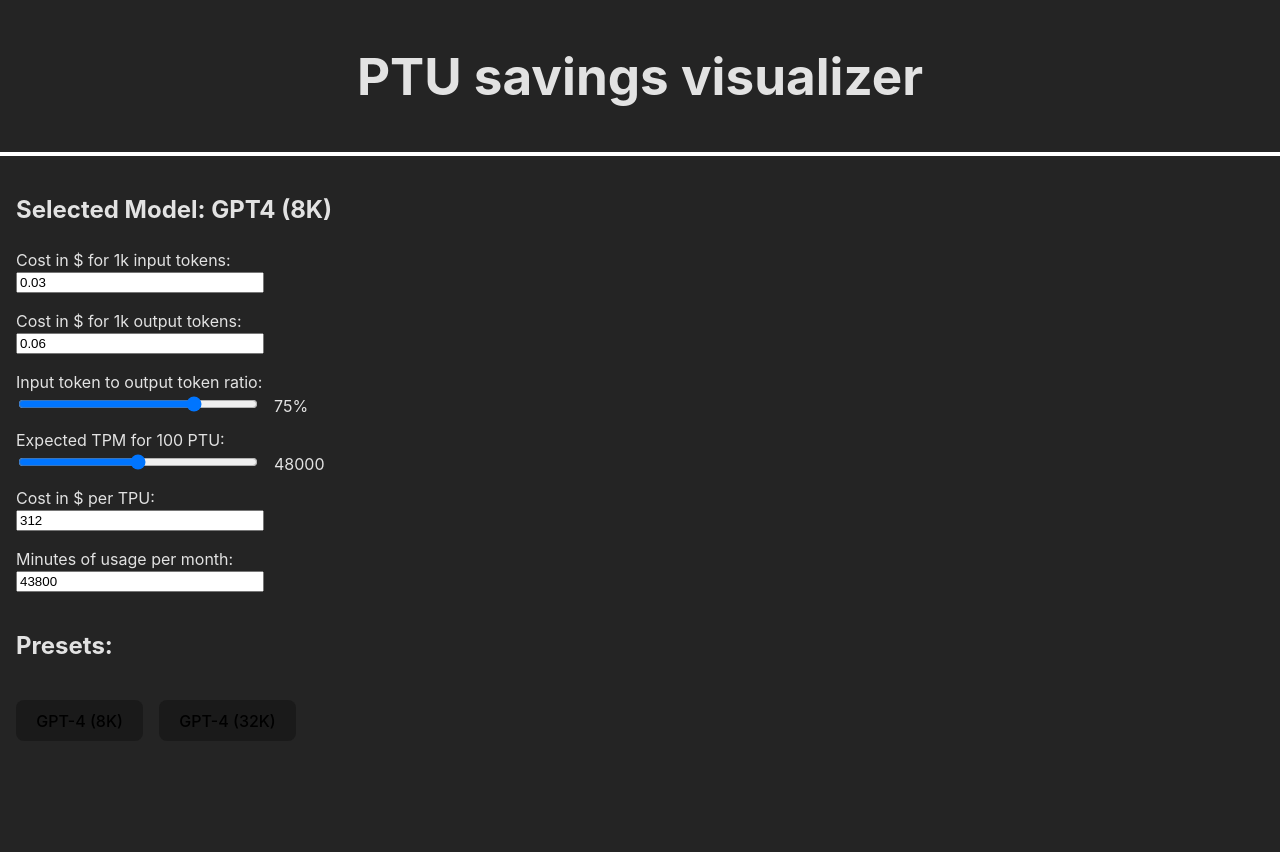
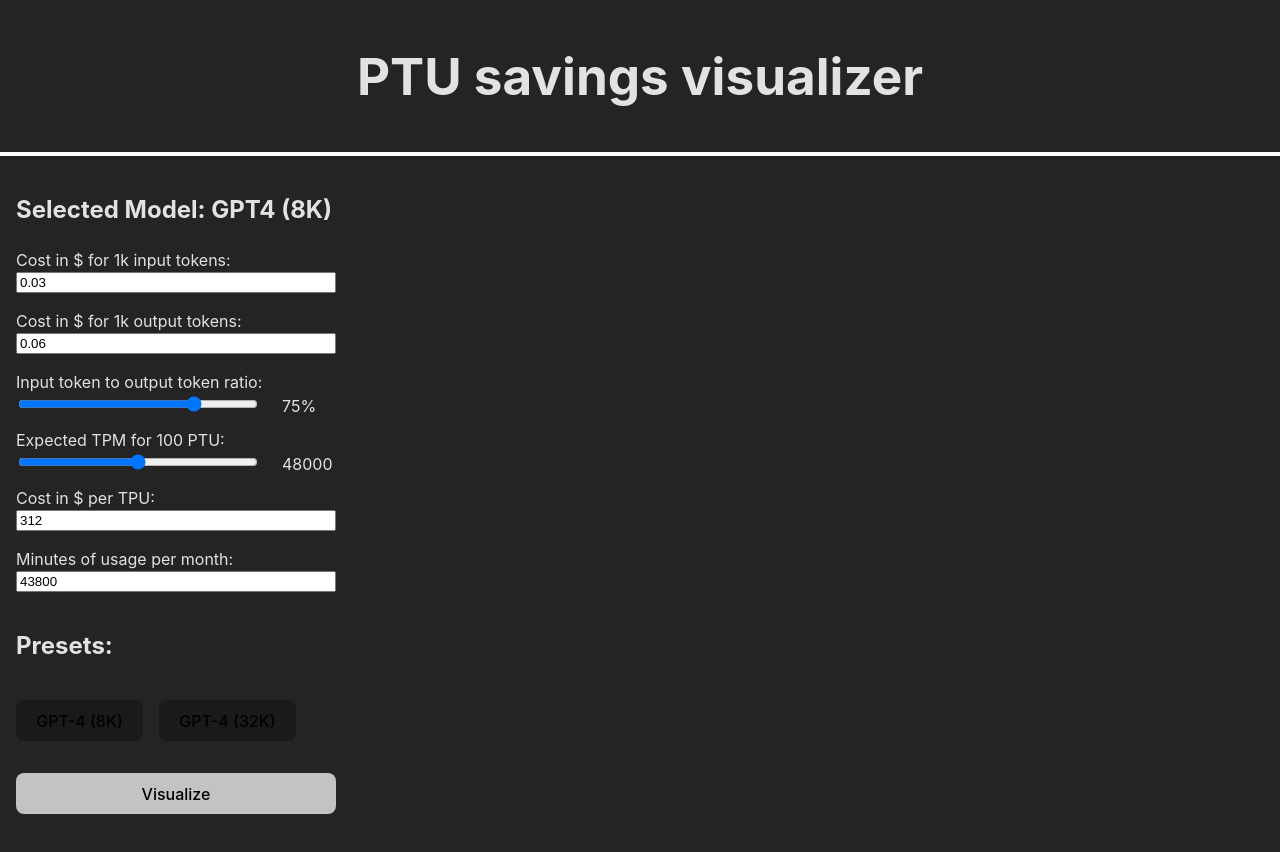
Before and after one commit to rom212/ptutool, a React (Vite) app: page / in a window 1280 px wide. Shown: the top 852 px of the page. Built offline with nearby package versions, Linux system fonts and the light colour scheme.

Commit message:
build settings pane

```diff
--- a/src/App.tsx
+++ b/src/App.tsx
@@ -1,6 +1,6 @@
 import "./App.css";
 import NavBar from "./components/navbar/NavBar";
-import Main from "./components/main/main";
+import Main from "./components/main/Main";
 import Settings from "./components/settings/Settings";
 
 function App() {
--- a/src/components/settings/Settings.module.css
+++ b/src/components/settings/Settings.module.css
@@ -8,8 +8,11 @@
 
         input {
             margin-bottom: 1rem;
-            margin-right: 1rem;
+        }
+
+        input[type="range"] {
             width: 75%;
+            margin-right: 1.5rem;
         }
 
     }
@@ -24,4 +27,19 @@
             width:100%;
         }
     }
+
+    .visualize {
+        box-sizing: border-box;
+        button {
+            width: 100%;
+            color: black;
+            margin: 2rem 0;
+            background-color: rgb(195, 195, 195);
+        }
+
+        button:hover {
+            box-shadow:0px 0px 0px 2px black inset;
+          }
+    }
+
 }
--- a/src/components/settings/Settings.tsx
+++ b/src/components/settings/Settings.tsx
@@ -1,4 +1,4 @@
-import { FC, ReactNode, useRef, useState, ChangeEvent } from "react";
+import { FC, ReactNode, useRef, useState, ChangeEvent, FormEvent } from "react";
 
 import { GPT4_32K, GPT4_8K } from "../../constants";
 
@@ -18,7 +18,7 @@
   const costOutputRef = useRef<HTMLInputElement>(null);
 
   const [currentModel, setCurrentModel] = useState<Models>(Models.gpt4_8k);
-  const [expectedTPM, setExpectedTPM] = useState<string>("48000");
+
   const [InputOutputRatio, setInputOutputRatio] = useState<string>("75");
 
   let lowRange;
@@ -35,6 +35,8 @@
     midRange = GPT4_32K.midRange;
   }
 
+  const [expectedTPM, setExpectedTPM] = useState<string>(midRange as string);
+
   const handleClickGPT48k = () => {
     setCurrentModel(Models.gpt4_8k);
     if (costInputRef.current) {
@@ -43,6 +45,7 @@
     if (costOutputRef.current) {
       costOutputRef.current.value = GPT4_8K.costOutput;
     }
+    setExpectedTPM(GPT4_8K.midRange);
   };
 
   const handleClickGPT432k = () => {
@@ -53,6 +56,7 @@
     if (costOutputRef.current) {
       costOutputRef.current.value = GPT4_32K.costOutput;
     }
+    setExpectedTPM(GPT4_32K.midRange);
   };
 
   const handleSlideTPM = (e: ChangeEvent<HTMLInputElement>) => {
@@ -65,10 +69,15 @@
     setInputOutputRatio(e.target.value);
   };
 
+  const handleFormSubmit = (e: FormEvent<HTMLFormElement>) => {
+    e.preventDefault();
+    console.log(e.target);
+  };
+
   return (
     <div className={styles.container}>
       <h2>{`Selected Model: ${currentModel}`}</h2>
-      <form>
+      <form onSubmit={handleFormSubmit}>
         <label htmlFor="costInput">Cost in $ for 1k input tokens:</label>
         <input
           type="text"
@@ -93,7 +102,6 @@
             type="range"
             min="0"
             max="100"
-            defaultValue={InputOutputRatio}
             id="InputOutputRatio"
             name="InputOutputRatio"
             value={InputOutputRatio}
@@ -107,7 +115,6 @@
             type="range"
             min={lowRange}
             max={highRange}
-            defaultValue={midRange}
             id="expectedTPM"
             name="expectedTPM"
             value={expectedTPM}
@@ -124,12 +131,19 @@
           name="monthlyMinutes"
           defaultValue={43800}
         />
+        <div className={styles.presets}>
+          <h2>Presets:</h2>
+          <button type="button" onClick={handleClickGPT48k}>
+            GPT-4 (8K)
+          </button>
+          <button type="button" onClick={handleClickGPT432k}>
+            GPT-4 (32K)
+          </button>
+        </div>
+        <div className={styles.visualize}>
+          <button type="submit">Visualize</button>
+        </div>
       </form>
-      <div className={styles.presets}>
-        <h2>Presets:</h2>
-        <button onClick={handleClickGPT48k}>GPT-4 (8K)</button>
-        <button onClick={handleClickGPT432k}>GPT-4 (32K)</button>
-      </div>
     </div>
   );
 };
```
